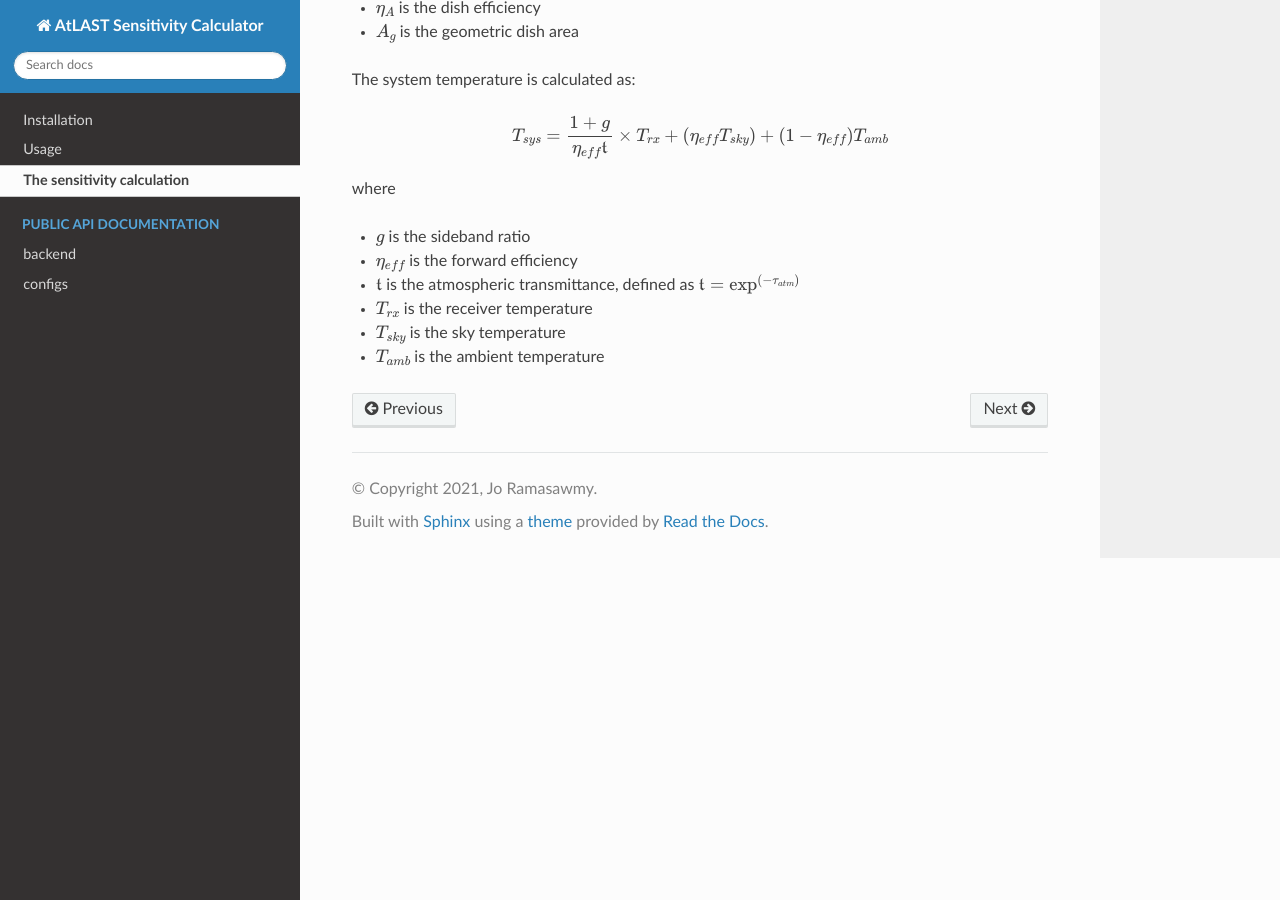
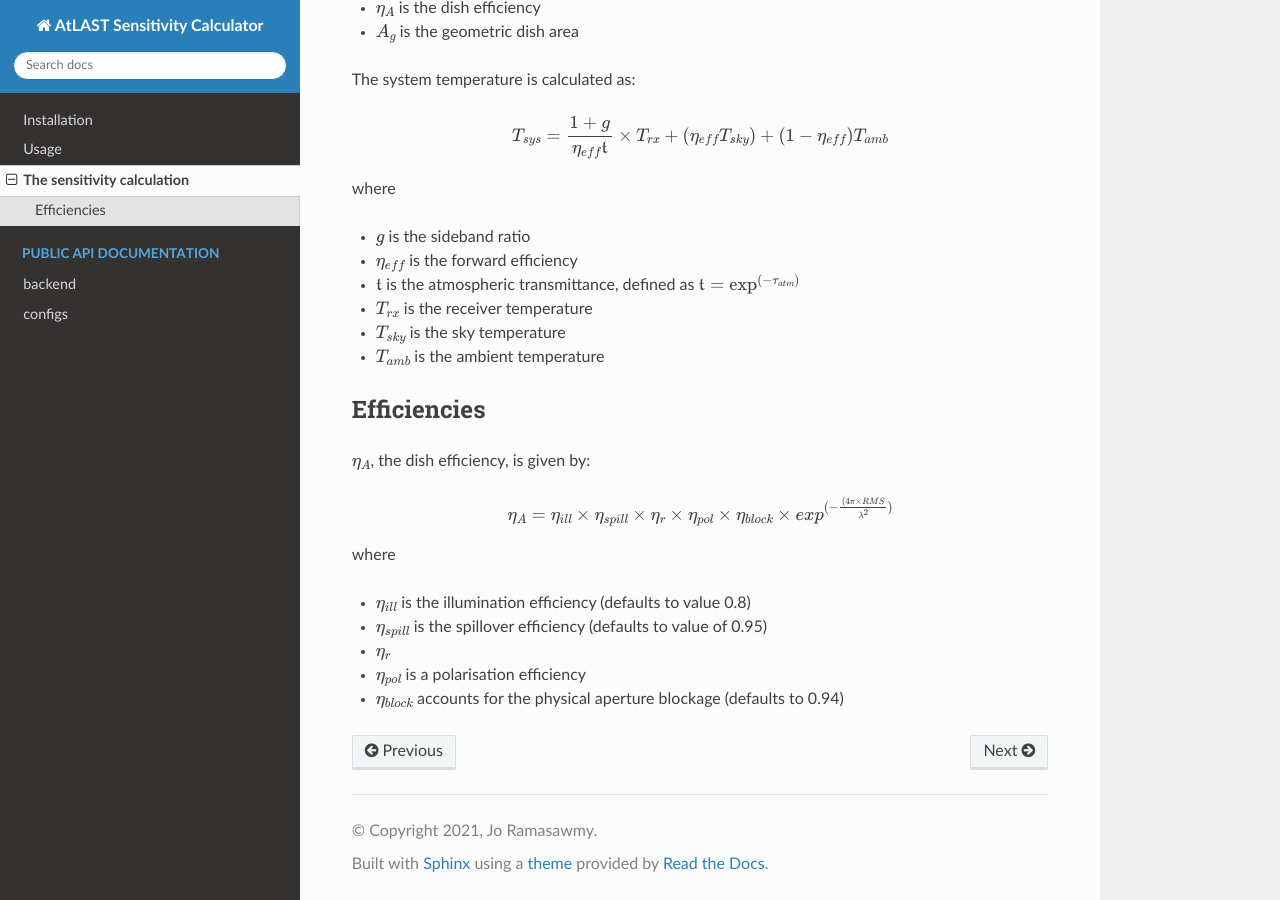
Before and after one commit to ukatc/AtLAST_sensitivity_calculator, a Sphinx documentation site: the page built from docs/source/sensitivity.rst, in a window 1280 px wide and 900 px high, scrolled down 839 px. Built offline with Sphinx 7.4.7 and the Read the Docs theme 2.0.0, drawn with Linux system fonts in a browser that asks for light colours; pages that are not in the unit, such as notebooks, are missing from menus.

Commit message:
added efficiencies info to docs

```diff
--- a/docs/source/sensitivity.rst
+++ b/docs/source/sensitivity.rst
@@ -48,3 +48,20 @@ where
 * :math:`T_{rx}` is the receiver temperature
 * :math:`T_{sky}` is the sky temperature
 * :math:`T_{amb}` is the ambient temperature
+
+
+Efficiencies
+------------
+
+:math:`\eta_{A}`, the dish efficiency, is given by:
+
+.. math::
+    \eta_{A} = \eta_{ill} \times \eta_{spill} \times \eta_{r} \times \eta_{pol} \times \eta_{block} \times exp^{(-\frac{(4\pi \times RMS}{\lambda^2})}
+
+where
+
+* :math:`\eta_{ill}` is the illumination efficiency (defaults to value 0.8)
+* :math:`\eta_{spill}` is the spillover efficiency (defaults to value of 0.95)
+* :math:`\eta_{r}`
+* :math:`\eta_{pol}` is a polarisation efficiency
+* :math:`\eta_{block}` accounts for the physical aperture blockage (defaults to 0.94)
```
